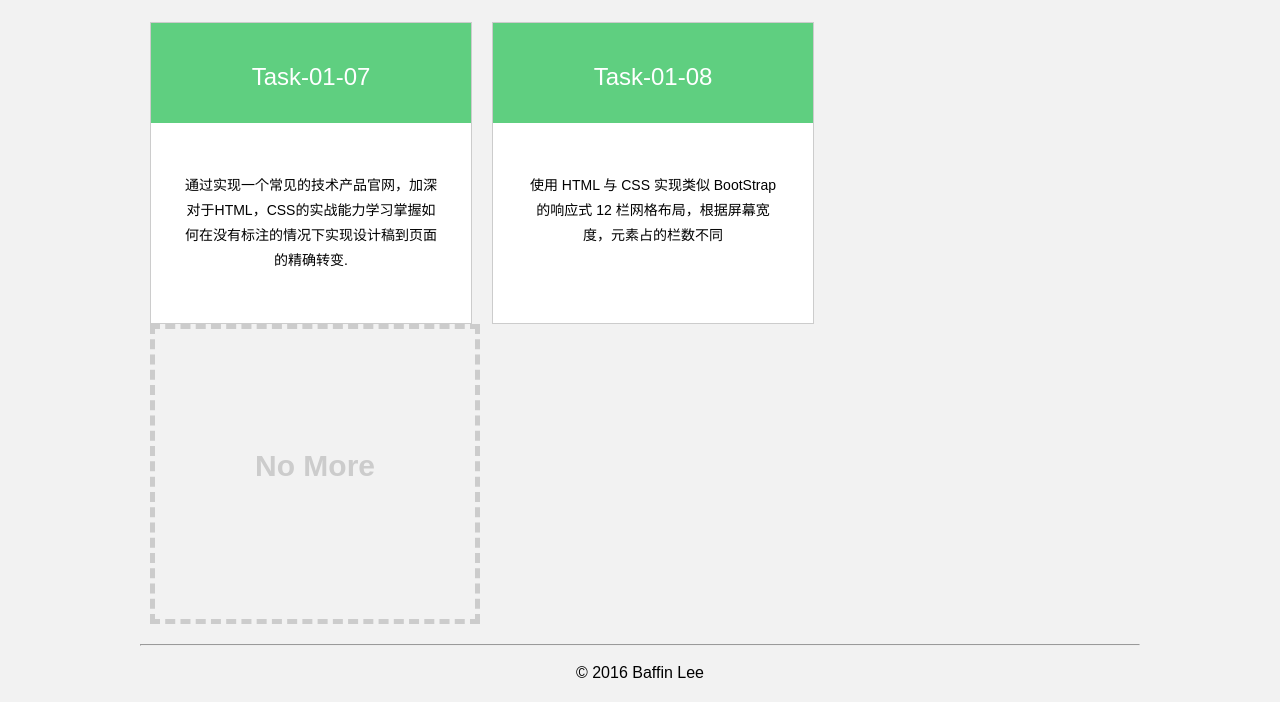
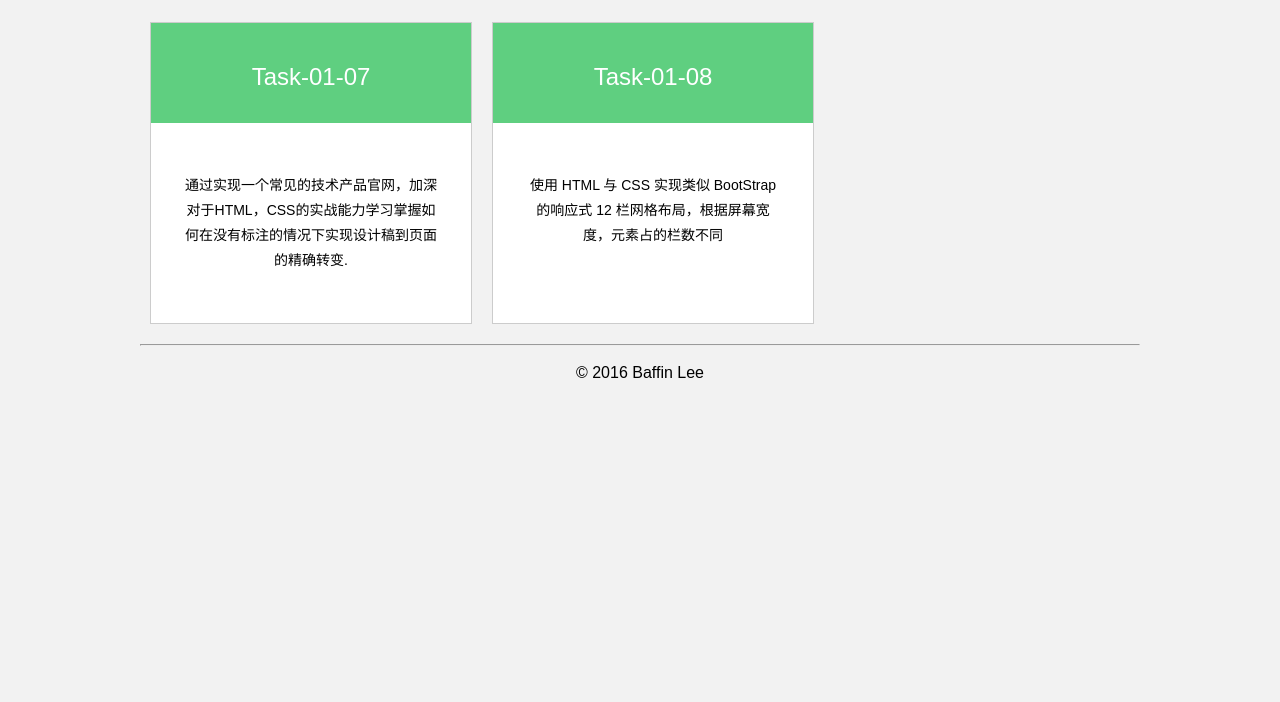
Before and after one commit to BaffinLee/ife_2016_spring, a plain HTML site: page index.html in a window 1280 px wide. Shown: the part 278-980 px from the top of the page. After the commit the page ends 800 px from the top, so only its background shows below. Drawn offline with Linux system fonts and the light colour scheme.

Commit message:
Update index.html

```diff
--- a/index.html
+++ b/index.html
@@ -82,7 +82,6 @@
 					</a>
 				</div>
 			</li>
-			<li class="li-last">No More</li>
 		</ul>
 	</div>
 	<div class="footer">
```
